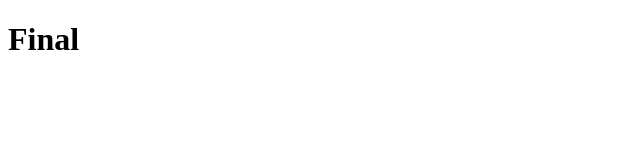
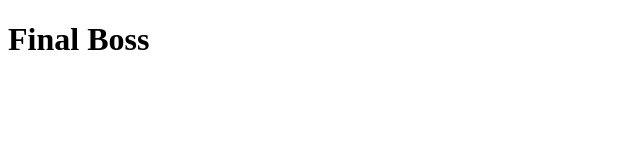
Before and after one commit to blackhathckr/website, a plain HTML site: page index.html in a window 1280 px wide. Shown: the whole page, without its empty margins (0-640 px from the left). Drawn offline with Linux system fonts and the light colour scheme.

Commit message:
Final Boss

```diff
--- a/index.html
+++ b/index.html
@@ -6,6 +6,6 @@
     <title>Document</title>
 </head>
 <body>
-    <h1>Final</h1>
+    <h1>Final Boss</h1>
 </body>
 </html>
```
Also changed, not shown: 1 other file.
